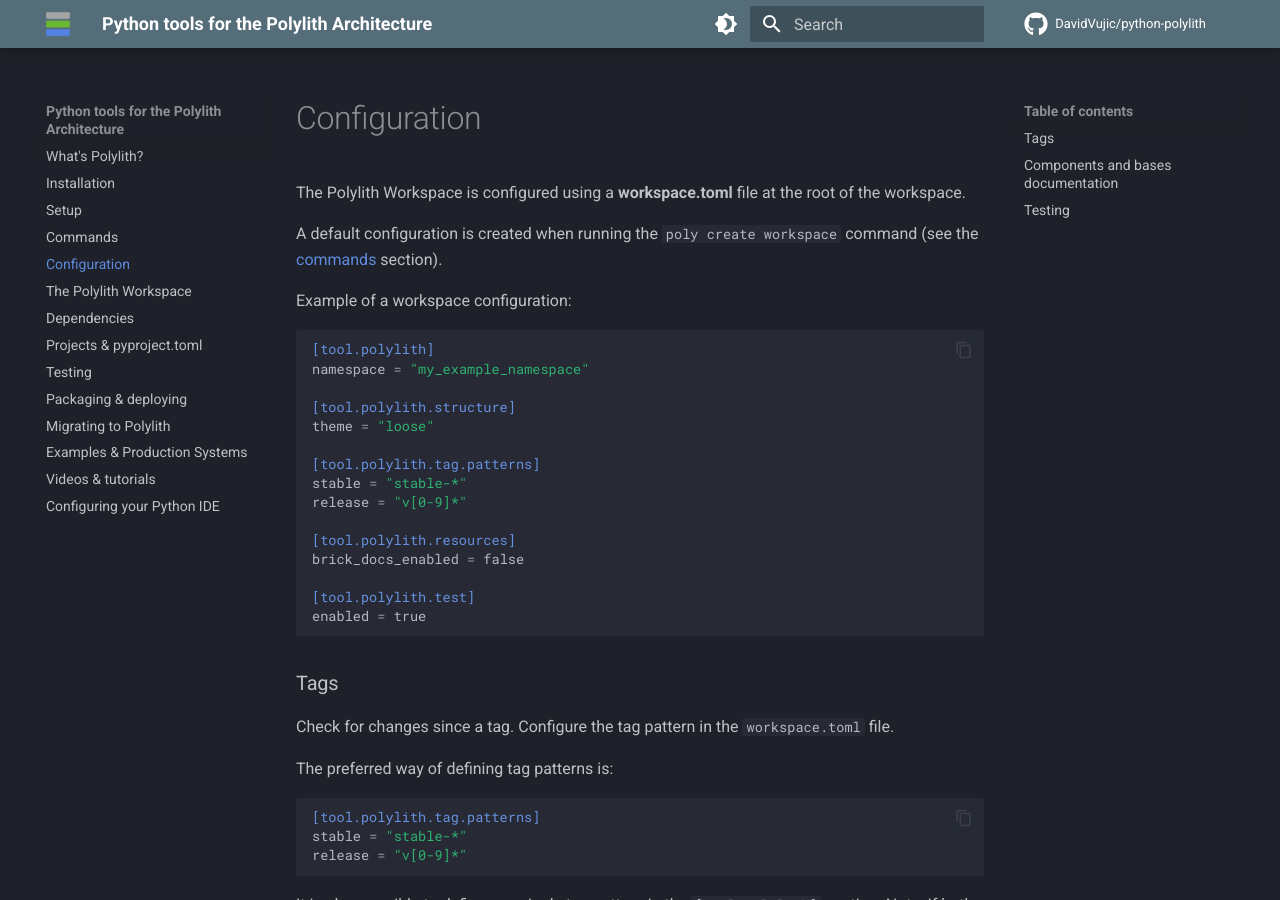
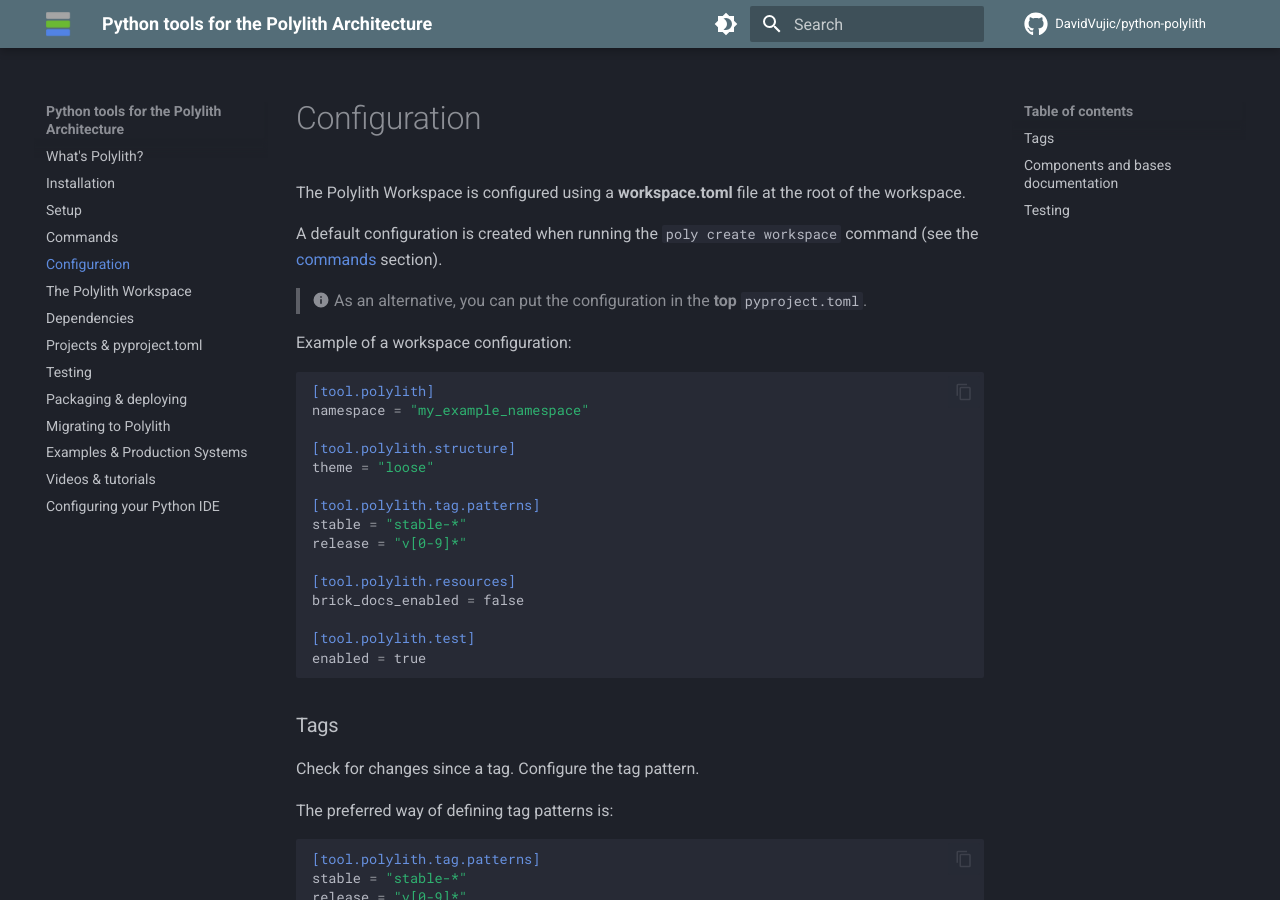
Before and after one commit to DavidVujic/python-polylith-docs, an MkDocs documentation site: the page built from docs/configuration.md, in a window 1280 px wide and 900 px high. Built offline with MkDocs 1.6.1 and Material for MkDocs 9.7.7, drawn with Linux system fonts in a browser that asks for light colours; comment, search, counter and statistics services are not loaded.

Commit message:
docs about the alternative way to configure the workspace: in the top pyproject.toml

````diff
--- a/docs/configuration.md
+++ b/docs/configuration.md
@@ -3,6 +3,8 @@
 The Polylith Workspace is configured using a __workspace.toml__ file at the root of the workspace.
 
 A default configuration is created when running the `poly create workspace` command (see the [commands](commands.md) section).
+
+> :material-information: As an alternative, you can put the configuration in the __top__ `pyproject.toml`.
 
 Example of a workspace configuration:
 
@@ -26,7 +28,7 @@
 
 
 ### Tags
-Check for changes since a tag. Configure the tag pattern in the `workspace.toml` file.
+Check for changes since a tag. Configure the tag pattern.
 
 The preferred way of defining tag patterns is:
 ``` toml
````
Also changed, not shown: docs/commands.md (+1 -1 lines), docs/testing.md (+1 -1 lines).
